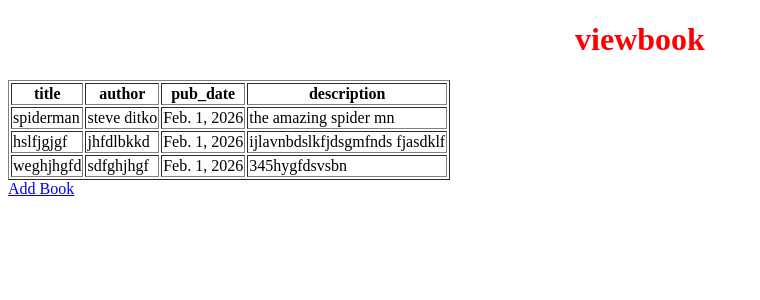
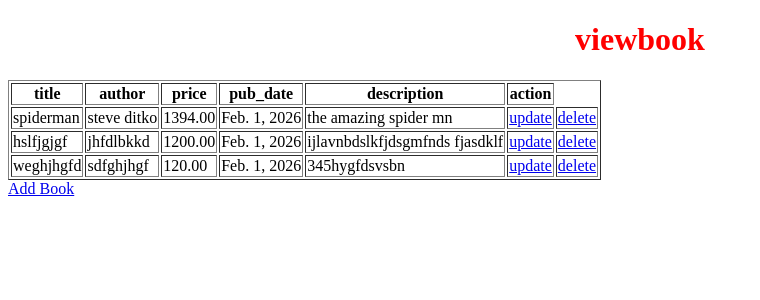
Before and after one commit to rasilpk/djangoproject1, a Django app: page /viewbook/ in a window 1280 px wide. Shown: the top 300 px of the page, without its empty margins (0-760 px from the left). Run offline with Django 5.2, Linux system fonts and the light colour scheme; data comes from the database, SQL or seed files in the repository; both versions use the stored data as it was after the commit.

Commit message:
update book and delete

```diff
--- a/app1/templates/viewbook.html
+++ b/app1/templates/viewbook.html
@@ -11,16 +11,21 @@
     <tr>
         <th>title</th>
         <th>author</th>
+        <th>price</th>
         <th>pub_date</th>
         <th>description</th>
+        <th>action</th>
     </tr>
     {% for i in ab %}
     <tr>
 
         <td>{{i.title}}</td>
         <td>{{i.author}}</td>
+        <td>{{i.price}}</td>
         <td>{{i.pub_date}}</td>
         <td>{{i.description}}</td>
+        <td><a href="{%url 'updatebook' i.id%}">update</a></td>
+        <td><a href="{%url 'deletebook' i.id%}">delete</a></td>
 
     </tr>
     {% endfor %}
--- a/app1/urls.py
+++ b/app1/urls.py
@@ -6,5 +6,7 @@ urlpatterns =[
     path("about",views.about),
     path("contact/",views.contact,name="contact"),
     path("viewbook/",views.viewbook,name="viewbook"),
-    path("addbook/",views.addbook,name='addbook')
+    path("addbook/",views.addbook,name='addbook'),
+    path("update/<int:id>",views.update_book,name='updatebook'),
+    path("delete/<int:id>",views.delete_book,name='deletebook')
 ]
--- a/app1/views.py
+++ b/app1/views.py
@@ -34,3 +34,18 @@ def addbook(request):
         a.save()
         return redirect("viewbook")
     return render(request,'addbook.html',{"ab":a})
+
+def update_book(request,id):
+    a=book.objects.get(id=id)
+    b=bookform(request.POST or None ,instance=a)
+    if b.is_valid():
+        b.save()
+        return redirect('viewbook')
+    return render(request,"updatebook.html",{"ab":b})
+
+def delete_book(request,id):
+    a=book.objects.get(id=id)
+    if request.method=='POST':
+      a.delete()
+      return redirect('viewbook')
+    return render(request,"deletebook.html",{"ab":book})
```
Also changed, not shown: app1/templates/deletebook.html (added, +16 -0 lines), app1/templates/updatebook.html (added, +16 -0 lines), db.sqlite3.
